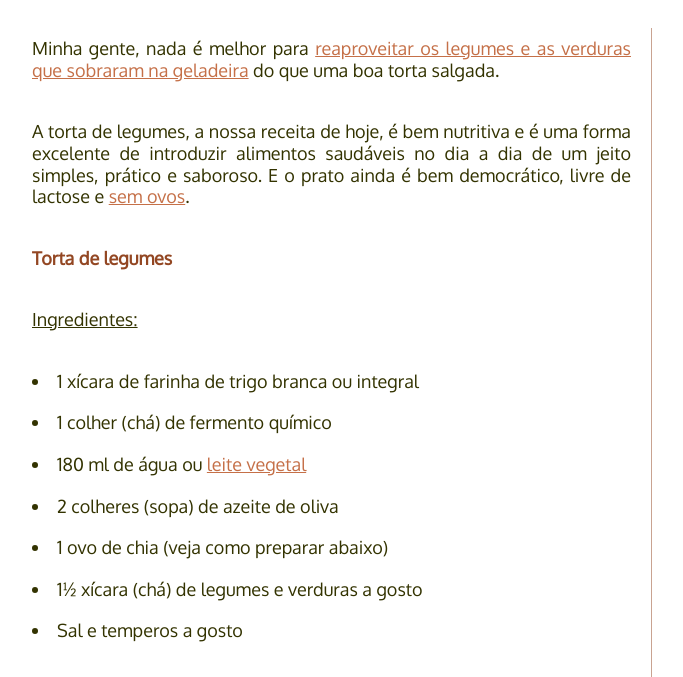
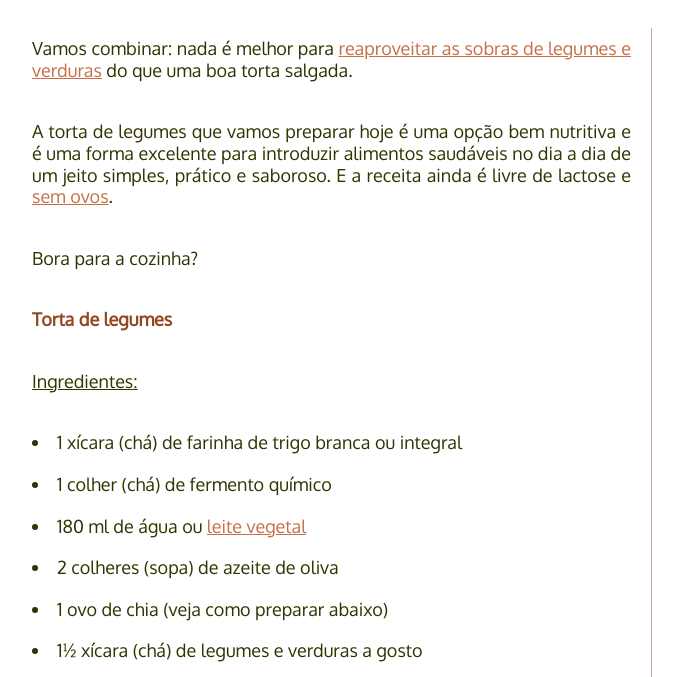
Before and after one commit to PaneladePau/paneladepau-jekyll-blog, a Jekyll site: the page built from _posts/2016-10-18-torta-de-legumes.md, in a window 1280 px wide and 900 px high, scrolled down 300 px, cut to the strip 223-900 px from the top of the window. Shown: the whole strip, without its empty margins (138-821 px from the left). Built offline with Jekyll 4.4.1, drawn with Linux system fonts in a browser that asks for light colours; nearby versions of some CDN libraries; some web fonts are replaced.

Commit message:
“update”

```diff
--- a/_posts/2016-10-18-torta-de-legumes.md
+++ b/_posts/2016-10-18-torta-de-legumes.md
@@ -15,15 +15,17 @@ legendaimg2: Legenda da imagem 2
 [este é um texto com link](https://www.enderecodolink.com)
 {% endcomment %}
 
-Minha gente, nada é melhor para [reaproveitar os legumes e as verduras que sobraram na geladeira](http://paneladepau.com.br/tags/reutilizando-sobras/) do que uma boa torta salgada.
+Vamos combinar: nada é melhor para [reaproveitar as sobras de legumes e verduras](http://paneladepau.com.br/tags/reutilizando-sobras/) do que uma boa torta salgada.
 
-A torta de legumes, a nossa receita de hoje, é bem nutritiva e é uma forma excelente de introduzir alimentos saudáveis no dia a dia de um jeito simples, prático e saboroso. E o prato ainda é bem democrático, livre de lactose e [sem ovos](http://paneladepau.com.br/cuca-sem-ovos/).
+A torta de legumes que vamos preparar hoje é uma opção bem nutritiva e é uma forma excelente para introduzir alimentos saudáveis no dia a dia de um jeito simples, prático e saboroso. E a receita ainda é livre de lactose e [sem ovos](http://paneladepau.com.br/cuca-sem-ovos/).
+
+Bora para a cozinha?
 
 **Torta de legumes**
 
 ### Ingredientes:
 
-* 1 xícara de farinha de trigo branca ou integral
+* 1 xícara (chá) de farinha de trigo branca ou integral
 * 1 colher (chá) de fermento químico
 * 180 ml de água ou [leite vegetal](http://paneladepau.com.br/leite-de-aveia/)
 * 2 colheres (sopa) de azeite de oliva
```
